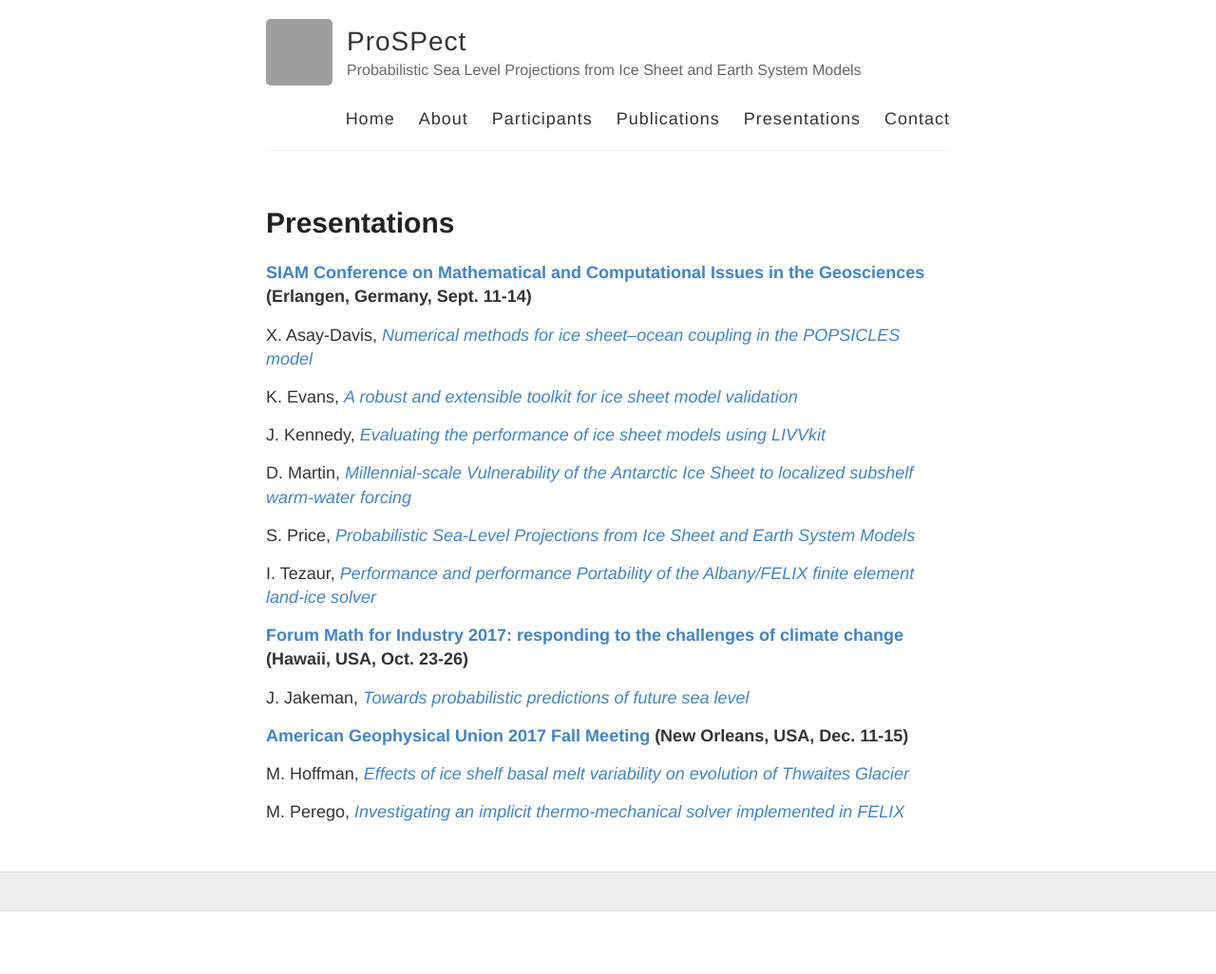
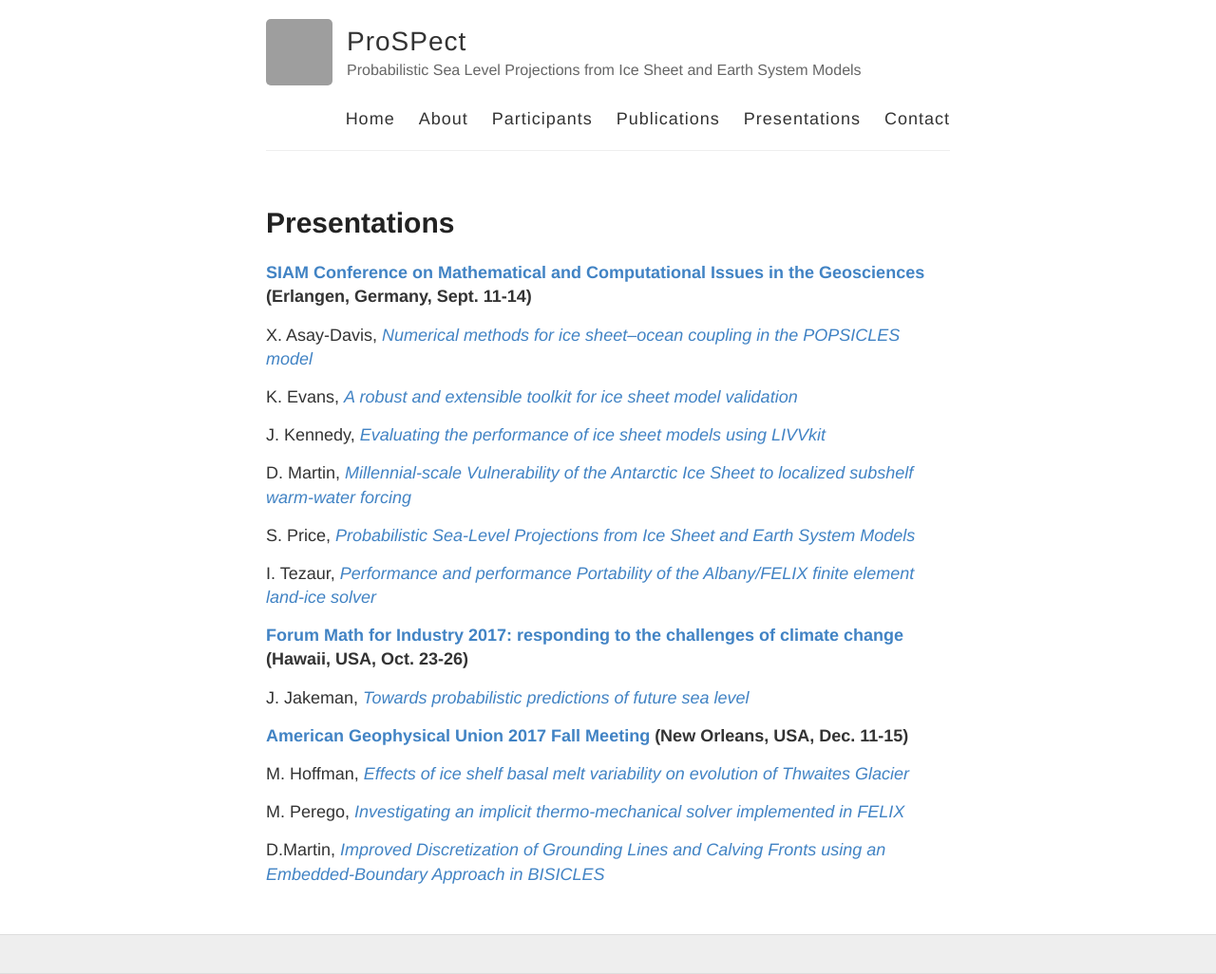
Before and after one commit to SLE-E3SM/SLE-E3SM.github.io, a Jekyll site: the page built from presentations.md, in a window 1280 px wide. Shown: the whole page at 95% size. Built offline with Jekyll 4.4.1, drawn with Linux system fonts in a browser that asks for light colours; before the commit the page ends 960 px from its top, so only the background shows below that; grey boxes are pictures that could not be loaded.

Commit message:
Update presentations.md

```diff
--- a/presentations.md
+++ b/presentations.md
@@ -28,3 +28,5 @@ J. Jakeman, [*Towards probabilistic predictions of future sea level*](https://dr
 M. Hoffman, [*Effects of ice shelf basal melt variability on evolution of Thwaites Glacier*](https://drive.google.com/open?id=1snuh3_KPUaLIM6QzkAC1TiSExvVj--xG)
 
 M. Perego, [*Investigating an implicit thermo-mechanical solver implemented in FELIX*](https://drive.google.com/open?id=1TQoUqgPu_WBeBDtsbfwEjX312APlQ0GT)
+
+D.Martin, [*Improved Discretization of Grounding Lines and Calving Fronts using an Embedded-Boundary Approach in BISICLES*](https://drive.google.com/open?id=1-QhOZNQIxDGr5v5S0HJsHNKqIOw_nTCS)
```
